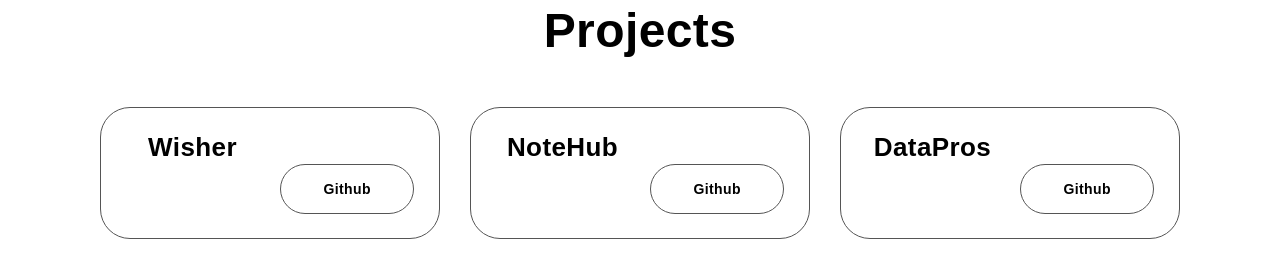
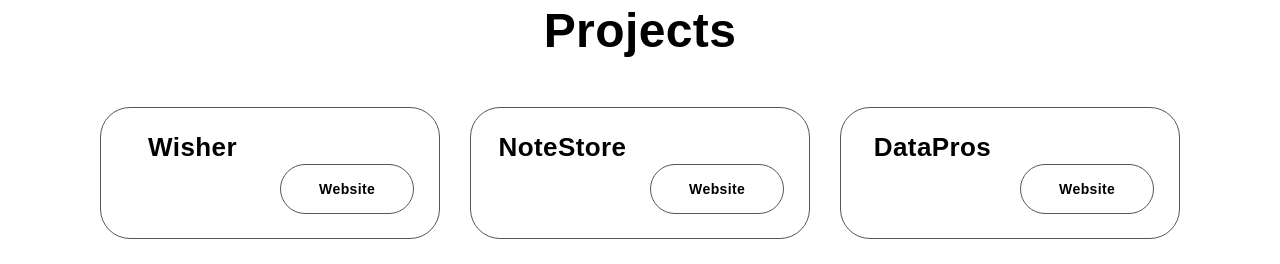
Before and after one commit to likhithaindukuri/OIBSIP_2, a plain HTML site: page index.html in a window 1280 px wide. Shown: the part 2082-2346 px from the top of the page. Drawn offline with Linux system fonts and the light colour scheme.

Commit message:
Added website links

```diff
--- a/index.html
+++ b/index.html
@@ -153,19 +153,19 @@
       <div class="project">
         <h3>Wisher</h3>
         <div class="header-action-aria">
-          <a href="https://github.com/likhithaindukuri/Wisher" class="btn">Github</a>
+          <a href="https://wisher-frontend.onrender.com" class="btn">Website</a>
         </div>
       </div>
       <div class="project">
-        <h3>NoteHub</h3>
+        <h3>NoteStore</h3>
         <div class="header-action-aria">
-          <a href="https://github.com/likhithaindukuri/NoteHub" class="btn">Github</a>
+          <a href="https://notehub-ewix.onrender.com" class="btn">Website</a>
         </div>
       </div>
       <div class="project">
         <h3>DataPros</h3>
         <div class="header-action-aria">
-          <a href="https://github.com/likhithaindukuri/dataPros" class="btn">Github</a>
+          <a href="https://pypi.org/project/dataPros/" class="btn">Website</a>
         </div>
       </div>
 
```
